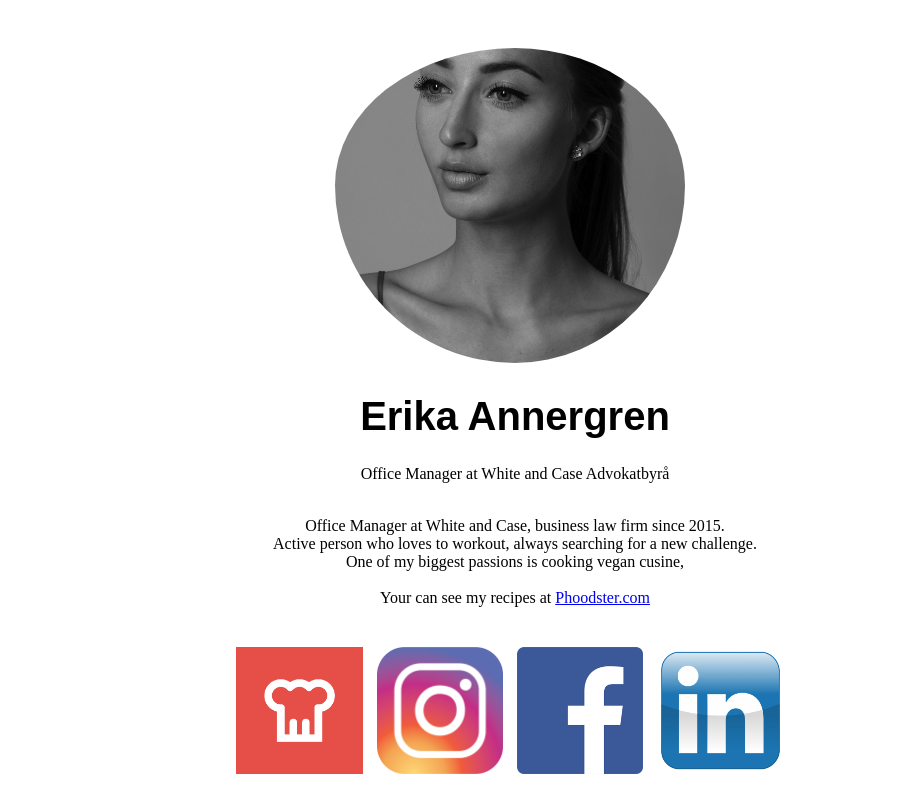
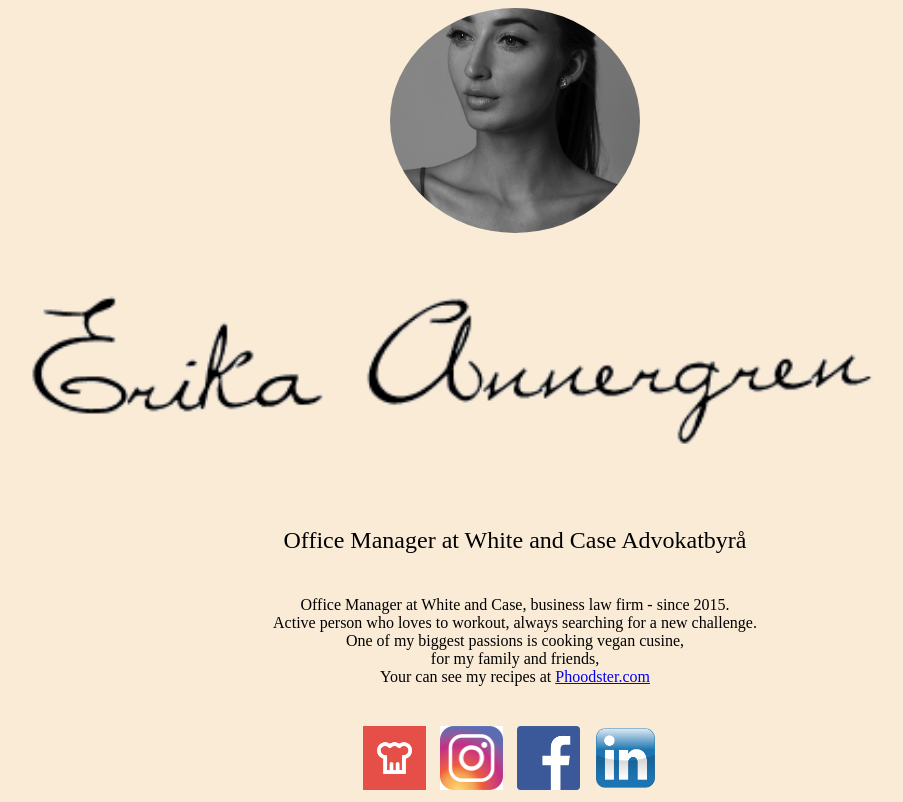
Before and after one commit to erikaannergren/erikaannergren.github.io, a plain HTML site: page index.html in a window 1280 px wide. Shown: the whole page, without its empty margins (125-1028 px from the left). Drawn offline with Linux system fonts and the light colour scheme.

Commit message:
index3.html

```diff
--- a/index.html
+++ b/index.html
@@ -18,7 +18,7 @@
 
     </div>
  <div style="text-align: center">
-	<h1>Erika Annergren</h1>
+	<h1><img class="signature" src="signature.jpg"/></h1>
 	</div>
 
 	<div style="text-align: center">
@@ -27,11 +27,14 @@
 	<div>
 
 	<div style="text-align: center;"
-	<p> <br> Office Manager at White and Case, business law firm since 2015. </br> Active person who loves to workout, always searching for a new challenge.<br>One of my biggest passions is cooking vegan cusine,</br><br> Your can see my recipes at <a href="url">Phoodster.com<a> </br>
+	<p> <br> Office Manager at White and Case, business law firm - since 2015. </br> Active person who loves to workout, always searching for a new challenge.<br>One of my biggest passions is cooking vegan cusine,</br>for my family and friends,<br> Your can see my recipes at <a href="url">Phoodster.com<a> </br>
 
 
 
-	<img src="phoodster.jpg" /> <img src= "ig.jpg"/> <img src= "fb.jpg"/> <img src= "linkedin.jpg"/>
+	<img class="socialmediaimage" src="phoodster.jpg" />
+	<img class="socialmediaimage" src="ig.jpg"/>
+	<img class="socialmediaimage" src="fb.jpg"/>
+	<img class="socialmediaimage" src="linkedin.jpg"/>
 
 
 	</body>
--- a/style.css
+++ b/style.css
@@ -1,25 +1,32 @@
 /*Header text färg och storlek*/
 h1 {
+}
+.signature{
+	width: 80%;
+}
+
+
+p {
 	color: #000000;
-	font-family: "Arial", Times, serif;
-	font-size: 40px;
+	font-size: 24px;
 	background-color:;
 }
-/*Paragrafstycke*/
-p {
+
+body{
+	background-color: #FAEBD7;
 }
-
-/*Bakgrundsbild i body*/
-body{
-	background-color: white;
-	font-family: "Avantgarde", serif;
+{
+	color: #000000;
+	font-size: 20px;
+	background-color:;
 }
 .img-circle {
     border-radius: 50%;
-    width: 350px;
+    width: 250px;
 }
-img {
-    width: 10%;
+
+.socialmediaimage{
+    width: 5%;
     height: auto;
     padding-top: 40px;
     padding-right: 10px;
```
Also changed, not shown: signature.jpg (added).
